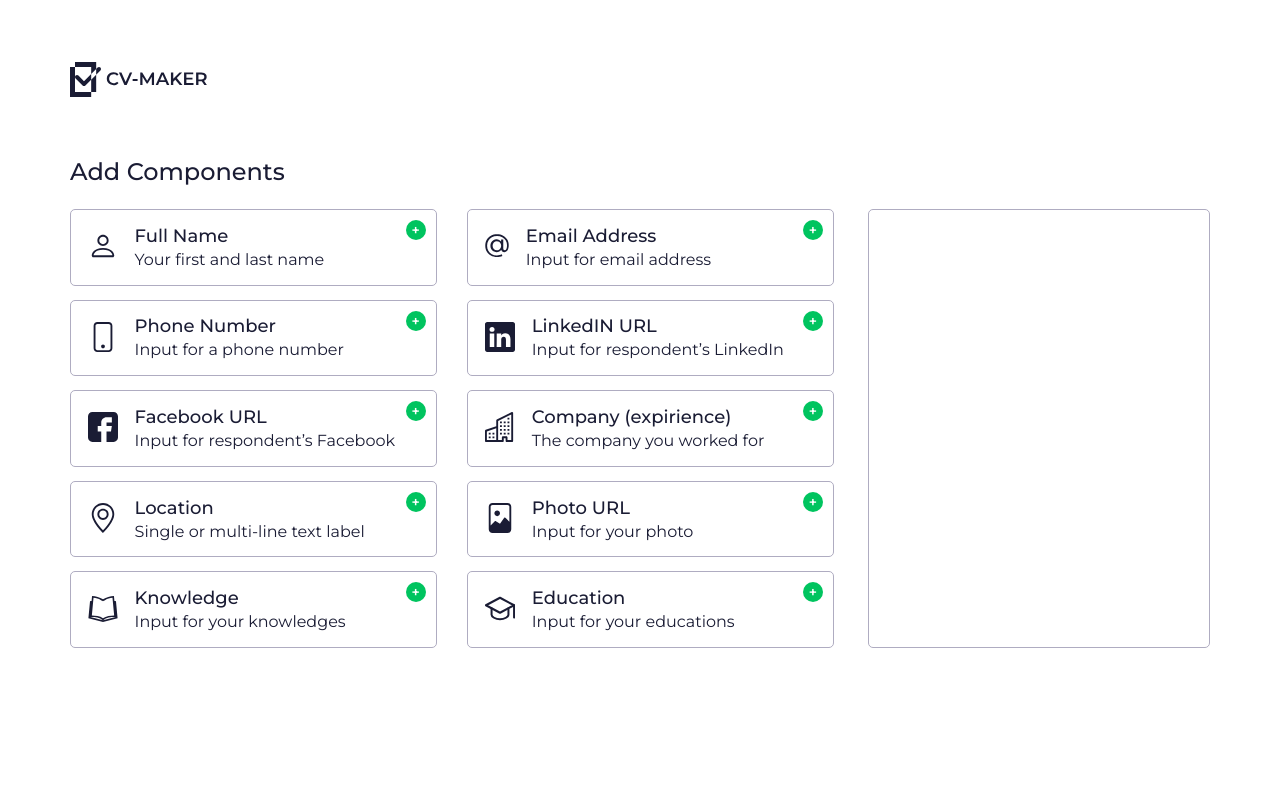
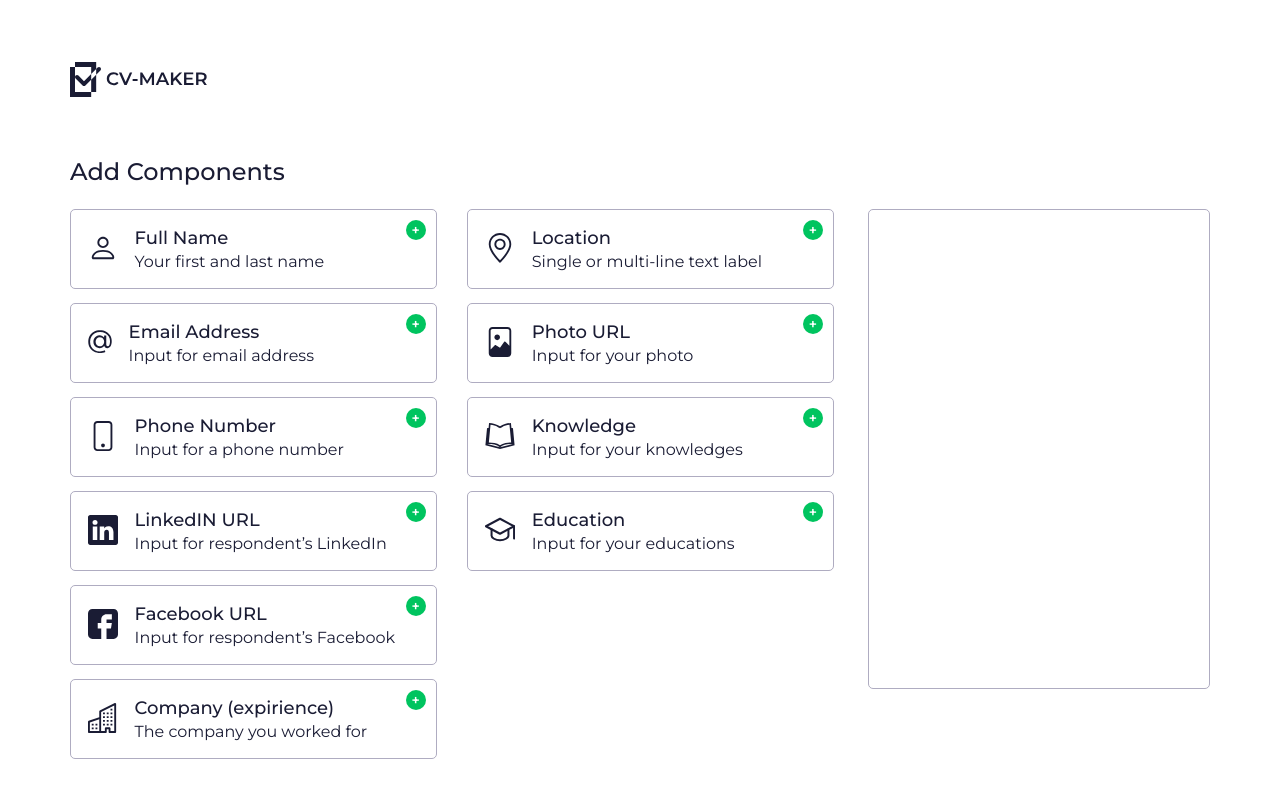
Before and after one commit to mathiasmichaelweiss/cv-maker, a React (Create React App) app: page /cv-constructor in a window 1280 px wide. Built offline with nearby package versions, Linux system fonts and the light colour scheme.

Commit message:
separated Components blocks

```diff
--- a/src/components/CvComponent/CvComponent.js
+++ b/src/components/CvComponent/CvComponent.js
@@ -12,45 +12,51 @@ export const CvComponent = ({
   openComponent,
   isClosed
 }) => {
-  let componentClasses = [classes.CvComponent];
+  let componentContainerClasses = [classes.CvComponent];
+  let plusBtnClasses = [classes.Plus];
 
   if (!isClosed) {
-    componentClasses.push(classes.Active);
+    componentContainerClasses.push(classes.Active);
   }
 
-  if (isClosed && componentClasses.length >= 2) {
-    componentClasses = [classes.CvComponent];
+  if (isClosed && componentContainerClasses.length >= 2) {
+    componentContainerClasses = [classes.CvComponent];
+  }
+
+  if (isAddOnce && isAdded) {
+    componentContainerClasses.push(classes.Added);
+    plusBtnClasses.push(classes.DisabledBtn);
   }
 
   return (
     <>
       {isAddOnce && isAdded ? (
-        <div className={componentClasses.join(' ')}>
+        <div className={componentContainerClasses.join(' ')}>
           <ReactSVG src={svg} />
           <div className={classes.TextContent}>
             <p className={classes.Title}>{title}</p>
             <p className={classes.Description}>{description}</p>
           </div>
-          <div className={classes.Plus}>+</div>
+          <div className={plusBtnClasses.join(' ')}>+</div>
         </div>
       ) : (
         <>
           {isClosed ? (
-            <div className={componentClasses.join(' ')}>
+            <div className={componentContainerClasses.join(' ')}>
               <ReactSVG src={svg} />
               <div className={classes.TextContent}>
                 <p className={classes.Title}>{title}</p>
                 <p className={classes.Description}>{description}</p>
               </div>
               <div
-                className={classes.Plus}
+                className={plusBtnClasses.join(' ')}
                 onClick={() => openComponent(component)}
               >
                 +
               </div>
             </div>
           ) : (
-            <div className={componentClasses.join(' ')}>
+            <div className={componentContainerClasses.join(' ')}>
               <ReactSVG src={svg} />
               <div className={classes.TextContent}>
                 <p className={classes.Title}>{title}</p>
--- a/src/components/CvComponent/CvComponent.module.css
+++ b/src/components/CvComponent/CvComponent.module.css
@@ -1,7 +1,16 @@
+@keyframes itemOpacity {
+  from {
+    opacity: 0;
+  }
+  to {
+    opacity: 1;
+  }
+}
+
 .CvComponent {
   position: relative;
-  width: 48%;
-  max-height: 80px;
+  width: 100%;
+  height: 80px;
   padding: 1.2rem;
   display: flex;
   flex-wrap: wrap;
@@ -11,14 +20,25 @@
   border-radius: 5px;
   margin-bottom: 1rem;
   color: #1a1c34;
+  transition: height 1s, background-color 1s;
 }
 
 .Active {
-  min-height: 200px;
+  height: 200px;
+  transition: height 1s;
 }
 
-.CvComponent:nth-child(9),
-.CvComponent:nth-child(10) {
+.Added {
+  background-color: #e4e4e4;
+  color: #c6c6c6;
+  border: 1px solid #c6c6c6;
+}
+
+.Added svg path {
+  fill: #c6c6c6;
+}
+
+.CvComponent:last-child {
   margin-bottom: 0;
 }
 
@@ -58,6 +78,10 @@
   cursor: pointer;
 }
 
+.CvComponent .DisabledBtn {
+  background: #c6c6c6;
+}
+
 .CvComponent .TextContent .Title {
   font-size: 18px;
   font-weight: 500;
@@ -82,6 +106,7 @@
   box-sizing: border-box;
   border-radius: 5px;
   padding: 0.4rem;
+  animation: itemOpacity 2s;
 }
 
 .OpenedComponent input:last-child {
--- a/src/scenes/CvConstructor/CvConstructor.js
+++ b/src/scenes/CvConstructor/CvConstructor.js
@@ -122,12 +122,16 @@ export const CvConstructor = () => {
     setAddedComponents(newArr);
   };
 
+  const componentsLeftBlock = components.filter((component, id) => id <= 5);
+  const componentsRightBlock = components.filter((component, id) => id > 5);
+
   return (
     <>
       <div className={classes.CvConstructor}>
         <h3>Add Components</h3>
         <div className={classes.ComponentsContainer}>
-          {components.map((component, id) => {
+          <div className={classes.ContainerLeftBlock}>
+            {componentsLeftBlock.map((component, id) => {
               return (
                 <CvComponent
                   key={id}
@@ -144,6 +148,25 @@ export const CvConstructor = () => {
               );
             })}
           </div>
+          <div className={classes.ContainerRightBlock}>
+            {componentsRightBlock.map((component, id) => {
+              return (
+                <CvComponent
+                  key={id}
+                  component={component}
+                  isAddOnce={component.addOnce}
+                  isAdded={component.isAdded}
+                  svg={component.svg}
+                  title={component.title}
+                  description={component.description}
+                  addComponent={addComponent}
+                  openComponent={openComponent}
+                  isClosed={component.isClosed}
+                />
+              );
+            })}
+          </div>
+        </div>
         <ScrollingWindow
           addedComponents={addedComponents}
           removeComponent={removeComponent}
--- a/src/scenes/CvConstructor/CvConstructor.module.css
+++ b/src/scenes/CvConstructor/CvConstructor.module.css
@@ -19,3 +19,8 @@
   justify-content: space-between;
   align-content: space-between;
 }
+
+.CvConstructor .ComponentsContainer .ContainerLeftBlock,
+.ContainerRightBlock {
+  width: 48%;
+}
```
Lines whose indentation alone changed are shown as unchanged.
